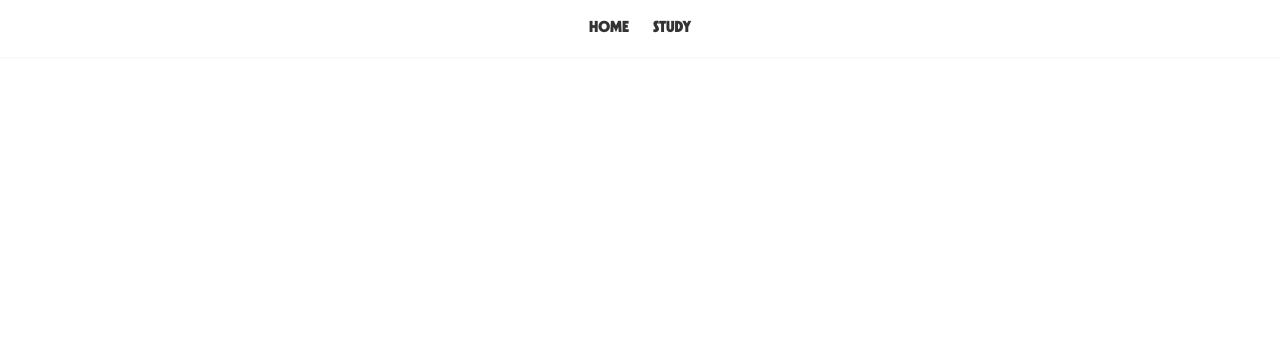
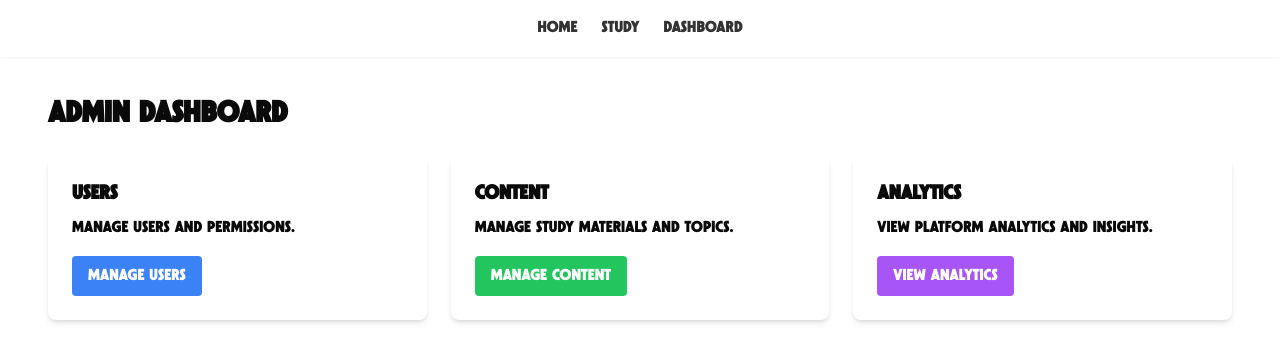
Before and after one commit to prktypes/breakitdownp, a React (Vite) app in the folder Frontend/: page /admin in a window 1280 px wide. Before the commit this address had no page. Shown: the top 362 px of the page. Built offline with nearby package versions, Linux system fonts and the light colour scheme; what ldrs would draw is missing.

Commit message:
dashboard

```diff
--- a/Frontend/src/App.jsx
+++ b/Frontend/src/App.jsx
@@ -1,5 +1,6 @@
 import { BrowserRouter as Router, Routes, Route, Link } from "react-router-dom";
 import StudyPage from "./pages/StudyPage";
+import AdminDashboard from "./pages/AdminDashboard"; // Import the AdminDashboard component
 import { Button } from "@/components/ui/button";
 import { useState } from "react";
 
@@ -31,6 +32,19 @@ function App() {
                     Study
                   </Link>
                 </li>
+                <li>
+                  <Link
+                    to="/dashboard"
+                    className="text-black/80 hover:text-black transition-colors"
+                  >
+                  </Link>
+                  <Link
+                    to="/admin"
+                    className="text-black/80 hover:text-black transition-colors"
+                  >
+                    DashBoard
+                  </Link>
+                </li>
               </ul>
             </div>
           </div>
@@ -56,6 +70,7 @@ function App() {
                 additionalReq={additionalReq}
               />
             } />
+            <Route path="/admin" element={<AdminDashboard />} /> {/* Add Admin Dashboard Route */}
           </Routes>
         </main>
       </div>
--- /dev/null
+++ b/Frontend/src/pages/AdminDashboard.jsx
@@ -0,0 +1,35 @@
+// src/pages/AdminDashboard.js
+import React from 'react';
+
+const AdminDashboard = () => {
+  return (
+    <div className="p-8">
+      <h1 className="text-3xl font-bold mb-6">Admin Dashboard</h1>
+      <div className="grid grid-cols-1 md:grid-cols-2 lg:grid-cols-3 gap-6">
+        <div className="bg-white p-6 rounded-lg shadow-md">
+          <h2 className="text-xl font-semibold mb-2">Users</h2>
+          <p>Manage users and permissions.</p>
+          <button className="mt-4 bg-blue-500 text-white px-4 py-2 rounded hover:bg-blue-600">
+            Manage Users
+          </button>
+        </div>
+        <div className="bg-white p-6 rounded-lg shadow-md">
+          <h2 className="text-xl font-semibold mb-2">Content</h2>
+          <p>Manage study materials and topics.</p>
+          <button className="mt-4 bg-green-500 text-white px-4 py-2 rounded hover:bg-green-600">
+            Manage Content
+          </button>
+        </div>
+        <div className="bg-white p-6 rounded-lg shadow-md">
+          <h2 className="text-xl font-semibold mb-2">Analytics</h2>
+          <p>View platform analytics and insights.</p>
+          <button className="mt-4 bg-purple-500 text-white px-4 py-2 rounded hover:bg-purple-600">
+            View Analytics
+          </button>
+        </div>
+      </div>
+    </div>
+  );
+};
+
+export default AdminDashboard;
--- /dev/null
+++ b/Frontend/src/pages/Sidebar.jsx
@@ -0,0 +1,46 @@
+// src/components/Sidebar.js
+import React from 'react';
+import { Link } from 'react-router-dom';
+import List from '@mui/material/List';
+import ListItem from '@mui/material/ListItem';
+import ListItemIcon from '@mui/material/ListItemIcon';
+import ListItemText from '@mui/material/ListItemText';
+import DashboardIcon from '@mui/icons-material/Dashboard';
+import PeopleIcon from '@mui/icons-material/People';
+import ShoppingCartIcon from '@mui/icons-material/ShoppingCart';
+import StoreIcon from '@mui/icons-material/Store';
+
+const Sidebar = () => {
+  return (
+    <div className="sidebar">
+      <List>
+        <ListItem button component={Link} to="/">
+          <ListItemIcon>
+            <DashboardIcon />
+          </ListItemIcon>
+          <ListItemText primary="Dashboard" />
+        </ListItem>
+        <ListItem button component={Link} to="/users">
+          <ListItemIcon>
+            <PeopleIcon />
+          </ListItemIcon>
+          <ListItemText primary="Users" />
+        </ListItem>
+        <ListItem button component={Link} to="/products">
+          <ListItemIcon>
+            <StoreIcon />
+          </ListItemIcon>
+          <ListItemText primary="Products" />
+        </ListItem>
+        <ListItem button component={Link} to="/orders">
+          <ListItemIcon>
+            <ShoppingCartIcon />
+          </ListItemIcon>
+          <ListItemText primary="Orders" />
+        </ListItem>
+      </List>
+    </div>
+  );
+};
+
+export default Sidebar;
```
Also changed, not shown: package.json (added, +9 -0 lines), 1 other file (tests, documents, lock files or other folders).
